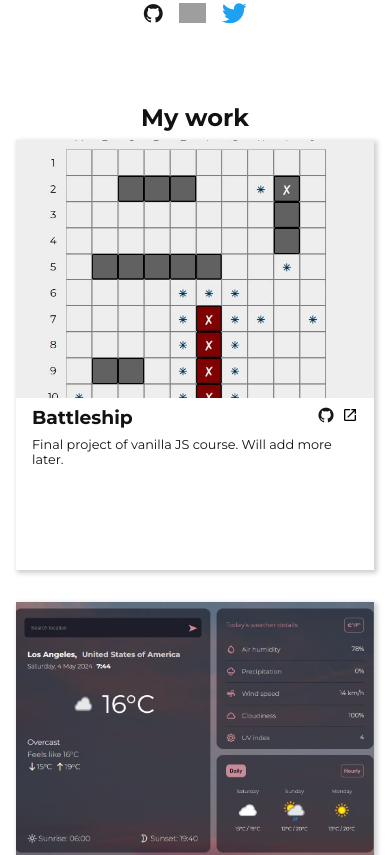
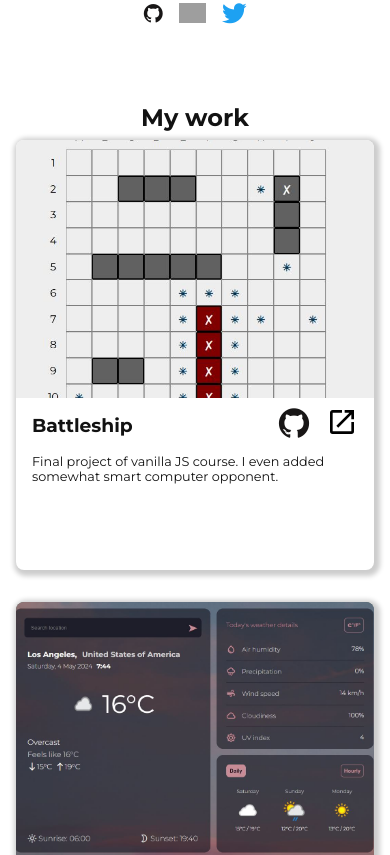
Before and after one commit to Dimar1510/homepage, a plain HTML site: page index.html in a window 390 px wide. Shown: the part 635-1490 px from the top of the page. Drawn offline with nearby package versions, Linux system fonts and the light colour scheme; grey boxes are pictures that could not be loaded.

Commit message:
increase links size

```diff
--- a/script.js
+++ b/script.js
@@ -17,7 +17,7 @@ projects.push
         'Battleship',
         'https://github.com/Dimar1510/battleship',
         'https://dimar1510.github.io/battleship/',
-        'Final project of vanilla JS course. Will add more later.',
+        'Final project of vanilla JS course. I even added somewhat smart computer opponent.',
         'images/projects/battleship.JPG'
     ),
     new Project
--- a/style.css
+++ b/style.css
@@ -16,6 +16,7 @@
 
 a {
     text-decoration: none;
+    transition: scale 0.3s ease;
 }
 
 body {
@@ -120,8 +121,11 @@ main {
     aspect-ratio: 5 / 6;
     display: grid;
     grid-template-rows: 3fr 2fr;
-    box-shadow: 2px 2px 5px 1px rgba(0, 0, 0, 0.2);
+    box-shadow: 2px 2px 5px 4px rgba(0, 0, 0, 0.2);
     transition: scale ease 0.3s;
+    background-color: var(--clr-white);
+    border-radius: 0.5rem;
+    overflow: hidden;
 }
 
 .card a:hover {
@@ -166,6 +170,7 @@ main {
     display: grid;
     grid-template-columns: 1fr 1fr;
     gap: 0.5rem;
+    font-size: 1.5rem;
 }
 
 footer {
@@ -263,4 +268,11 @@ footer {
         box-shadow: 0 0 2px 2px rgba(0, 0, 0, 0.2);
         z-index: -1;
     }
+    .card:hover {
+        scale: 1;
+    }
+    .project-links {
+        gap: 1rem;
+        font-size: 2rem;
+    }
 }
```
